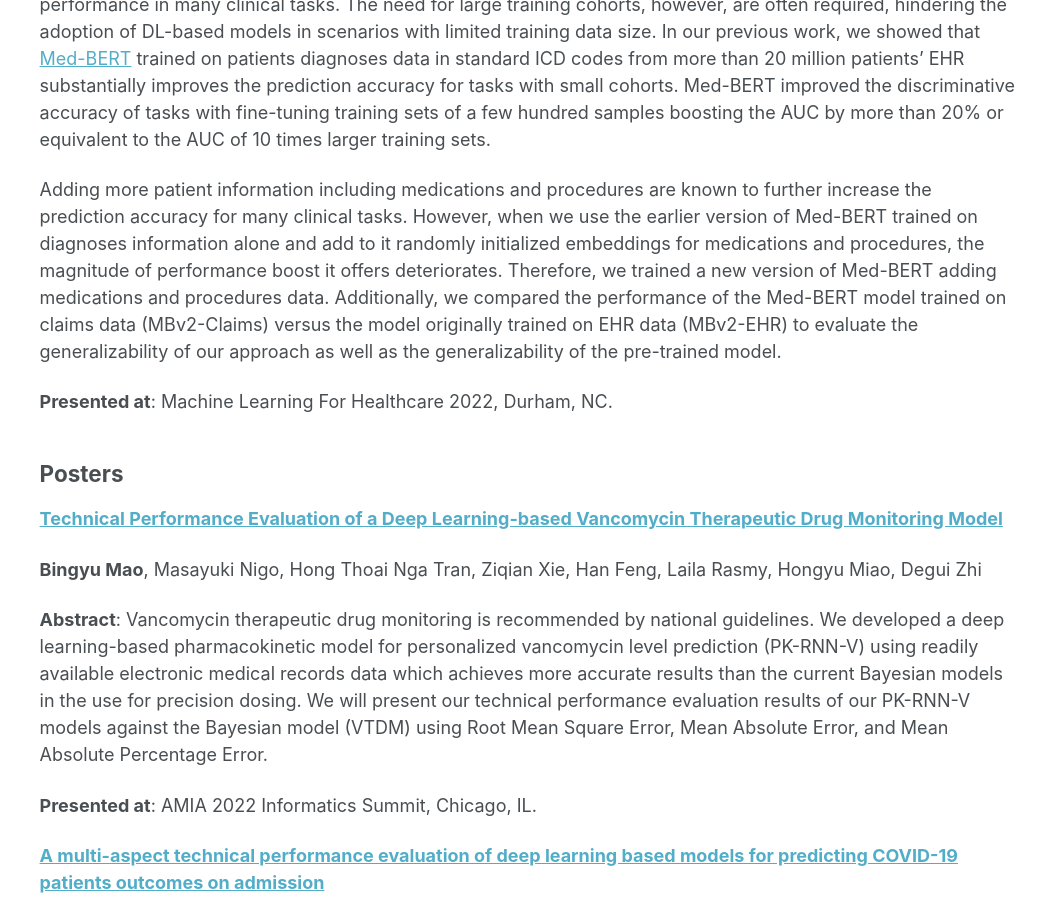
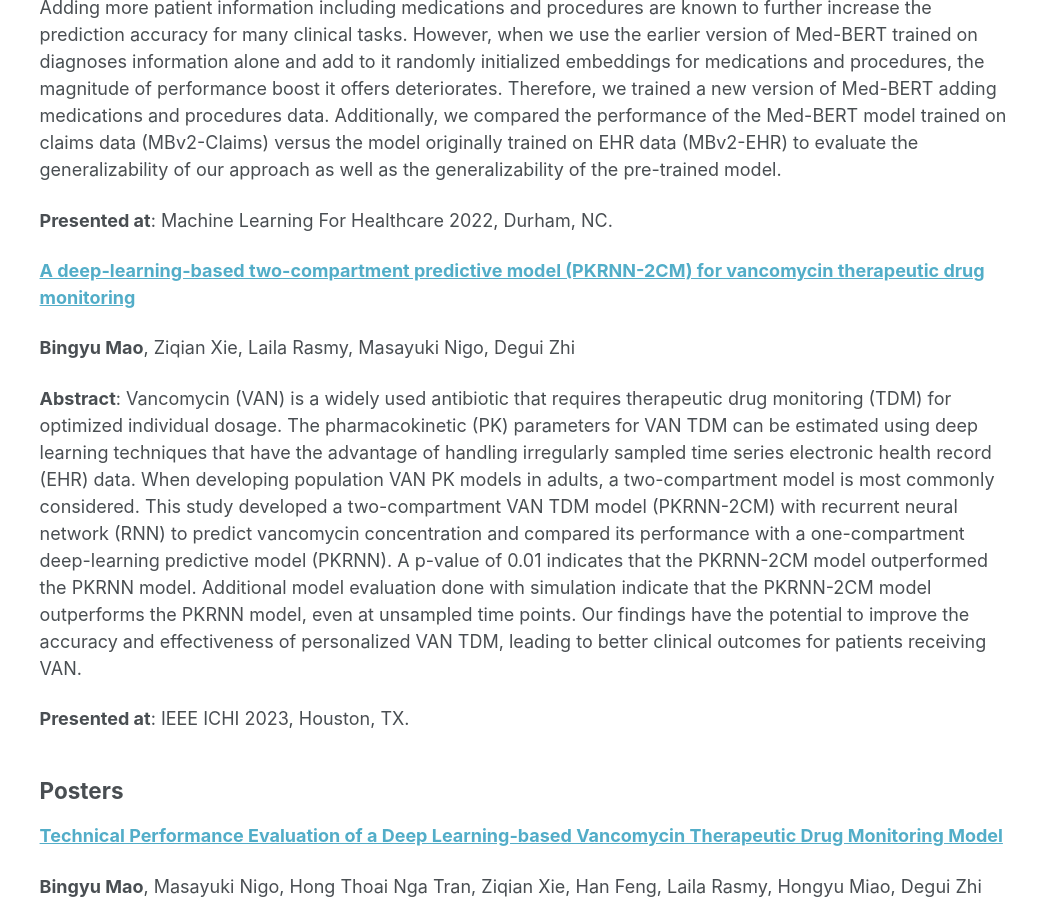
Before and after one commit to BingyuMao/BingyuMao.github.io, a Jekyll site: the page built from _pages/research.md, in a window 1280 px wide and 900 px high, scrolled down 2013 px. Shown: the whole window, without its empty margins (242-1280 px from the left). Built offline with Jekyll 4.4.1, drawn with Linux system fonts in a browser that asks for light colours; some of the changed text lies outside the part shown.

Commit message:
Update research.md

```diff
--- a/_pages/research.md
+++ b/_pages/research.md
@@ -47,6 +43,16 @@ Adding more patient information including medications and procedures are known t
 
 **Presented at**: Machine Learning For Healthcare 2022, Durham, NC. <br/>
 
+
+[**A deep-learning-based two-compartment predictive model (PKRNN-2CM) for vancomycin therapeutic drug monitoring**](/files/ICHI_v2.pdf) <br/>
+
+**Bingyu Mao**, Ziqian Xie, Laila Rasmy, Masayuki Nigo, Degui Zhi <br/>
+
+**Abstract**: Vancomycin (VAN) is a widely used antibiotic that requires therapeutic drug monitoring (TDM) for optimized individual dosage. The pharmacokinetic (PK) parameters for VAN TDM can be estimated using deep learning techniques that have the advantage of handling irregularly sampled time series electronic health record (EHR) data. When developing population VAN PK models in adults, a two-compartment model is most commonly considered. This study developed a two-compartment VAN TDM model (PKRNN-2CM) with recurrent neural network (RNN) to predict vancomycin concentration and compared its performance with a one-compartment deep-learning predictive model (PKRNN). A p-value of 0.01 indicates that the PKRNN-2CM model outperformed the PKRNN model. Additional model evaluation done with simulation indicate that the PKRNN-2CM model outperforms the PKRNN model, even at unsampled time points. Our findings have the potential to improve the accuracy and effectiveness of personalized VAN TDM, leading to better clinical outcomes for patients receiving VAN. <br/>
+
+**Presented at**: IEEE ICHI 2023, Houston, TX. <br/>
+
+
 ## Posters
 
 [**Technical Performance Evaluation of a Deep Learning-based Vancomycin Therapeutic Drug Monitoring Model**](/files/PKRNN_Poster.pdf) <br/>
```
Also changed, not shown: other parts of _pages/research.md (+1 -5 lines).
